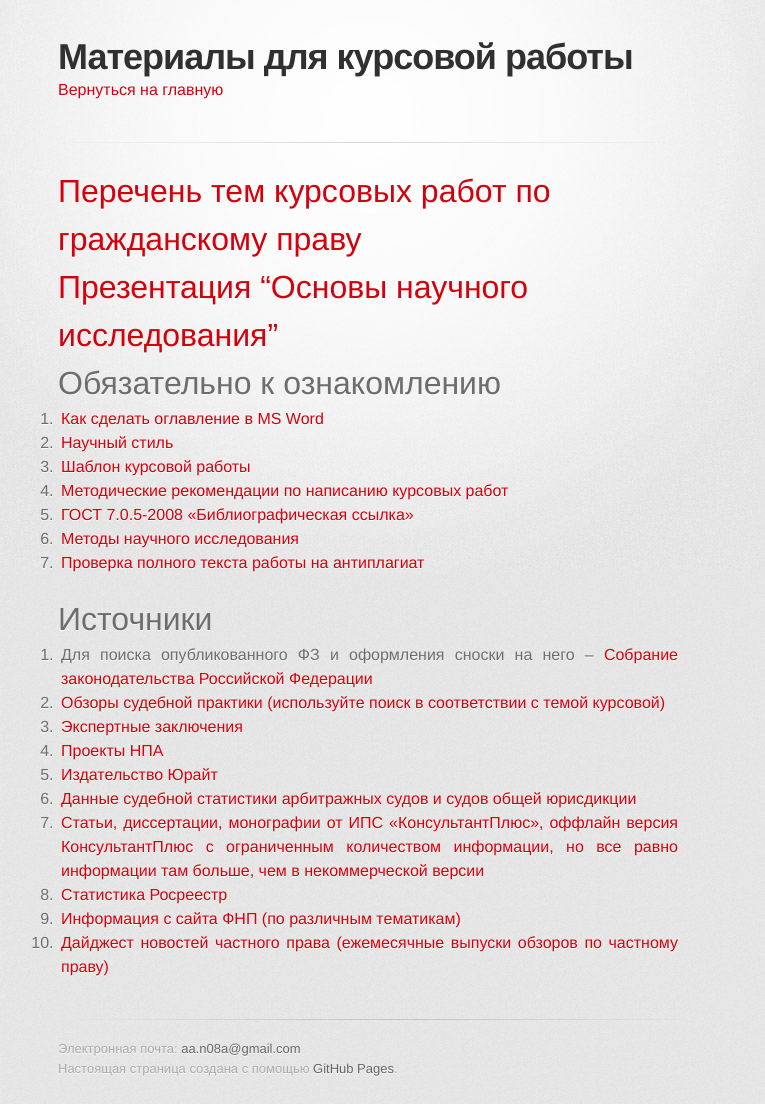
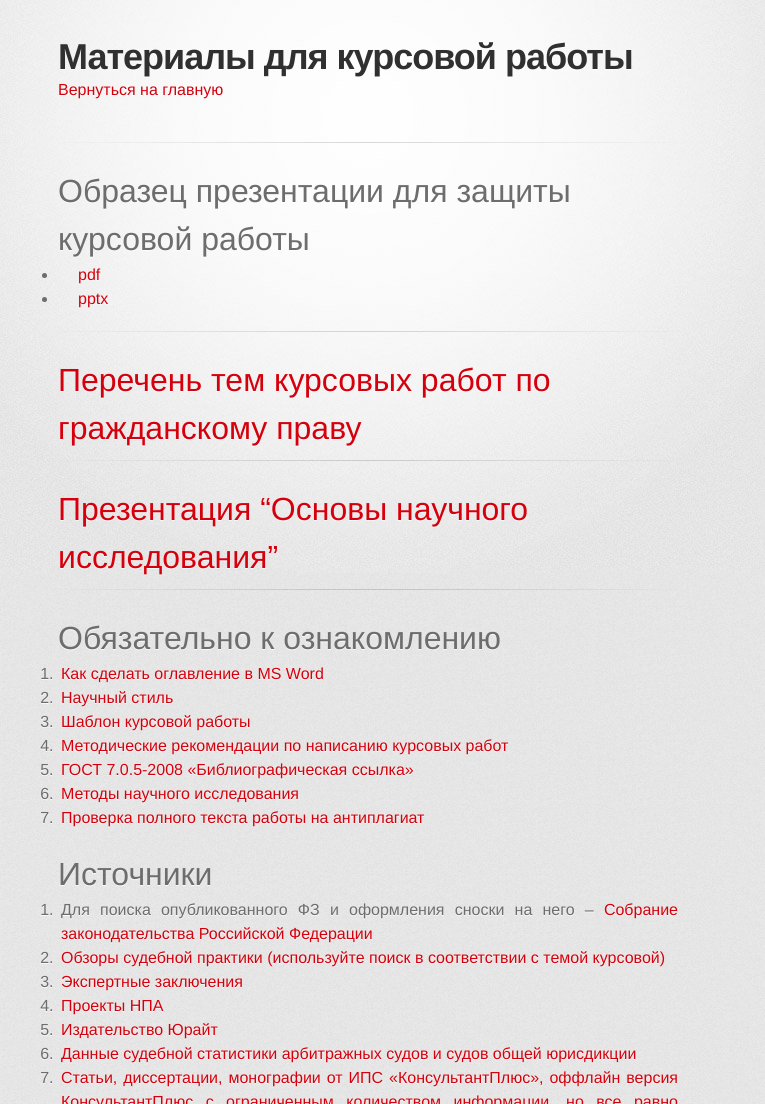
Before and after one commit to a-nova/a-nova.github.io, a Jekyll site: the page built from _info/kurs.md, in a window 1280 px wide, cut to the strip 0-1104 px from the top of the page. Shown: the whole strip, without its empty margins (272-1037 px from the left). Built offline with Jekyll 4.4.1, drawn with Linux system fonts in a browser that asks for light colours; some web fonts are replaced.

Commit message:
образец презентации по курсовой

```diff
--- a/_info/kurs.md
+++ b/_info/kurs.md
@@ -3,9 +3,20 @@ title: Материалы для курсовой работы
 layout: page
 ---
 
+# Образец презентации для защиты курсовой работы
+
+* [pdf](./kurs/kurs_pres.pdf)
+* [pptx](./kurs/kurs_pres.pptx)
+
+<hr/>
+
 # [Перечень тем курсовых работ по гражданскому праву](./kurs/Perechen_Tem_Kursovykh_Rabot_Po_Grazhdanskomu_Pravu.docx)
 
+<hr/>
+
 # [Презентация "Основы научного исследования"](./kurs/Osnovy_Nauchnogo_Issledovania.pdf)
+
+<hr/>
 
 # Обязательно к ознакомлению
 
```
Also changed, not shown: 2 other files.
